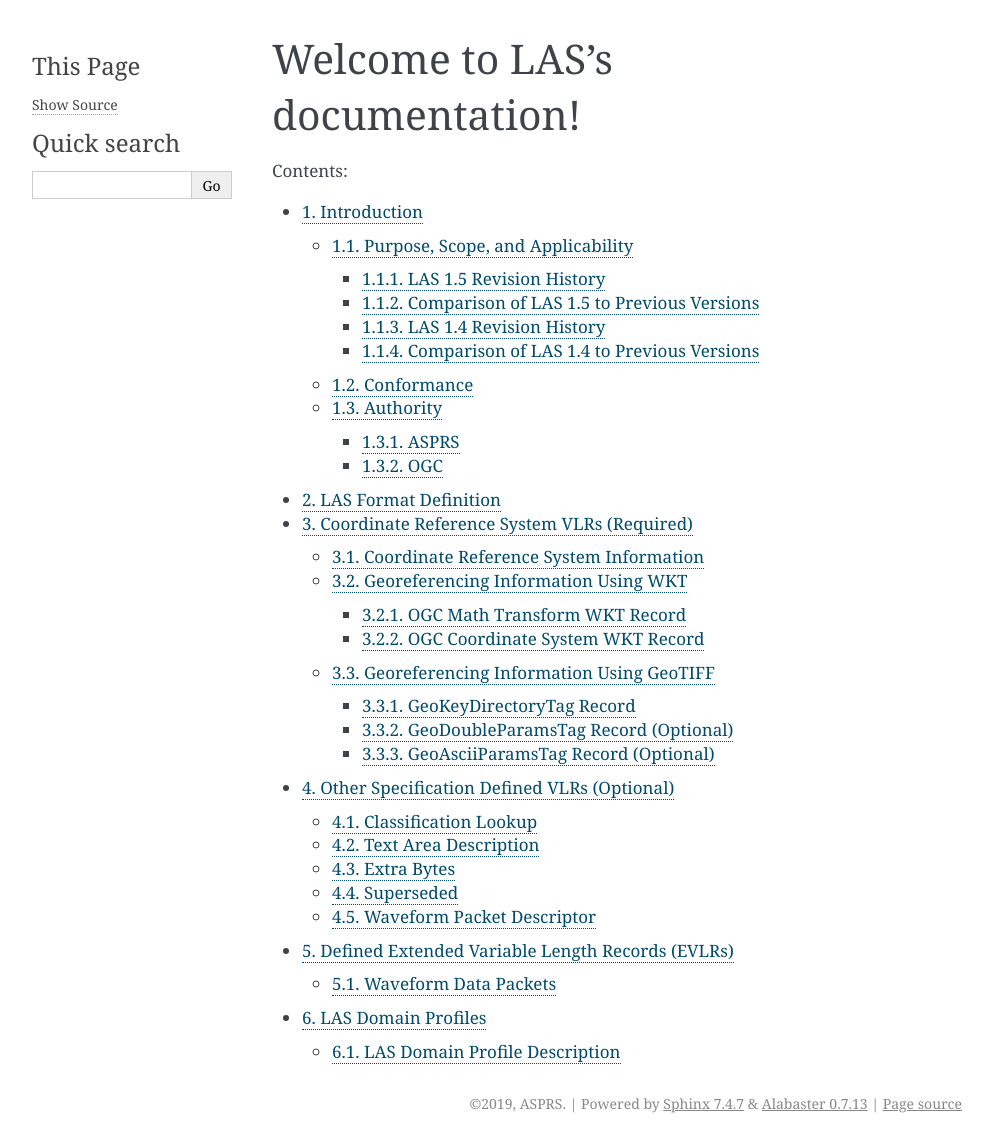
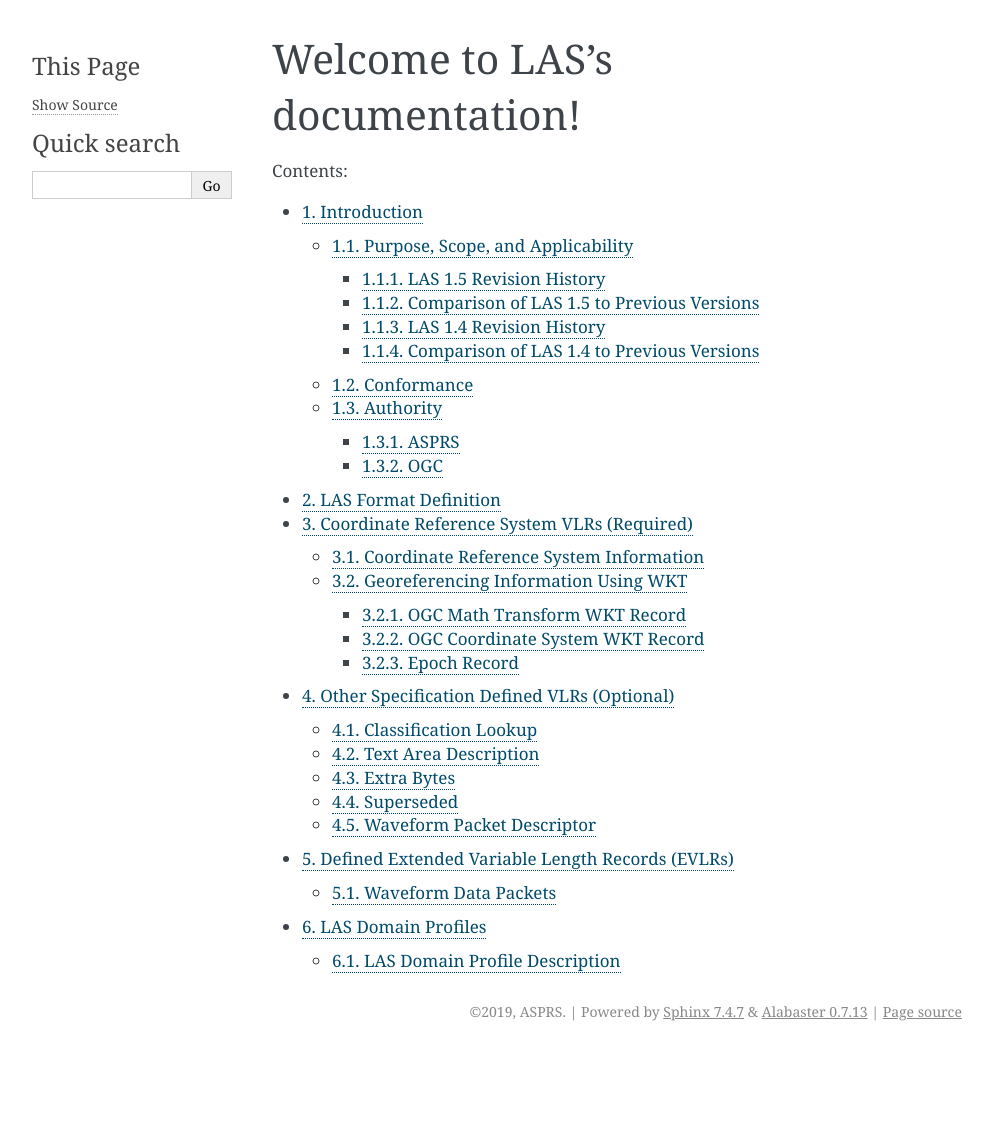
Before and after one commit to ASPRSorg/LAS, a Sphinx documentation site: the page built from source/00_index.txt, in a window 1280 px wide. Shown: the whole page, without its empty margins (148-1141 px from the left). Built offline with Sphinx 7.4.7, drawn with Linux system fonts in a browser that asks for light colours; after the commit the page ends 1051 px from its top, so only the background shows below that; some of the changed lines change nothing that is shown.

Commit message:
WIP updates for WKT definitions

```diff
--- a/source/03_required_vlrs.txt
+++ b/source/03_required_vlrs.txt
@@ -4,37 +4,48 @@
 
 Coordinate Reference System VLRs (Required)
 --------------------------------------------------------------------------------
-LAS 1.4 defines Variable Length Records (VLRs) and Extended Variable Length
+LAS 1.5 defines Variable Length Records (VLRs) and Extended Variable Length
 Records (EVLRs). Coordinate Reference System (CRS) VLRs are defined in this
 section, while other VLRs and EVLRs are defined in the following two sections.
 
 Coordinate Reference System Information
 ................................................................................
 
-The Coordinate Reference System (CRS) information for the point data is
-required for all data. The CRS information will be placed in Variable Length
-Records or Extended Variable Length Records (note that if the writer wishes to
-maintain legacy compatibility, then GeoTIFF in VLRs must be used). The CRS is
-represented by either GeoTIFF or Well Known Text (WKT) as indicated by the WKT
-:ref:`Global Encoding <globalencoding_link>` bit. Point Record Formats 0-5 can
-use either GeoTIFF or WKT, but not both simultaneously. Point Data Record
-Formats 6-10 must use WKT.
+The Coordinate Reference System (CRS) information for the point data is required
+for all data. The CRS information will be placed in Variable Length Records or
+Extended Variable Length Records. The CRS is represented always `OGC Well Known
+Text <https://www.ogc.org/standard/wkt-crs/>`__ (WKT) without regard to the
+:ref:`Global Encoding <globalencoding_link>` bit.
+
+.. note::
+
+    LAS 1.4 supported dual definition of coordinate system depending on the
+    PDRF. PDRFs 0-5 were able to have their coordinate systems defined by
+    GeoTIFF keys but they were voided for LAS 1.5, and it is no longer possible
+    to define coordinate system information with GeoTIFF keys in LAS 1.5.
 
 Georeferencing Information Using WKT
 ................................................................................
 
-For definition of WKT, we refer to Open Geospatial Consortium (OGC)
-specification "OpenGIS coordinate transformation service implementation
-specification" revision 1.00 released 12 January 2001, section 7 (`"Coordinate
-Transformation Service Spec" <https://www.opengeospatial.org/standards/ct>`_).
-As there are a few dialects of WKT, please note that LAS is not using the "ESRI
-WKT" dialect, which does not include TOWGS84 and Authority nodes.
+LAS 1.5 defers its CRS definition to The Open Geospatial Consortium (OGC)
+specification "Well-known text representation of coordinate reference systems",
+located at https://www.ogc.org/standard/wkt-crs/, which provides a comprehensive
+industry standard for describing coordinate systems.
 
-WKT georeferencing information can be specified in two optional variable length
-records, the OGC math transform WKT record and the OGC coordinate system WKT
-record, as follows. Note that the math transform WKT record is added for
-completeness, and a coordinate system WKT *may* or *may not* require a math
-transform WKT record (a parameterized math transform definition).
+*Any published version* of OGC WKT is a valid definition for LAS 1.5. Multiple
+*versions OGC has published multiple versions of WKT, including `18-010
+<https://docs.ogc.org/is/18-010r11/18-010r11.pdf>`__ (commonly called "WKT2" or
+"WKTv2") and `12-063r5 <https://docs.ogc.org/is/12-063r5/12-063r5.html>`__
+(commonly called "WKT1" and the formally ratified variant of WKT that was used
+for LAS 1.4). If OGC were to publish a new WKT specification, it would
+also be a valid definition for LAS 1.5.
+
+WKT georeferencing information must be specified in the
+OGC CRS WKT record, as follows. Two optional VLRs define supporting
+information for CRS defintions – the Math Transform Record and the Epoch Record.
+A CRS WKT definition *may* or *may not* require a math transform WKT record (a
+parameterized math transform definition). A CRS WKT definition *may* require an
+epoch record to precisely define the time point at which the CRS definition refers.
 
 OGC Math Transform WKT Record
 ~~~~~~~~~~~~~~~~~~~~~~~~~~~~~~~~~~~~~~~~~~~~~~~~~~~~~~~~~~~~~~~~~~~~~~~~~~~~~~~~
@@ -72,117 +83,29 @@
 * The OGC Coordinate System WKT VLR data shall be considered C locale-based, and
   no localization of the numeric strings within the WKT should be performed.
 
-Georeferencing Information Using GeoTIFF
-................................................................................
+.. note::
 
-The GeoTIFF specification is defined by http://geotiff.osgeo.org/.
+    *Any published version* of OGC WKT is a valid definition for LAS 1.5. Multiple
+    *versions OGC has published multiple versions of WKT, including `18-010
+    <https://docs.ogc.org/is/18-010r11/18-010r11.pdf>`__ (commonly called "WKT2" or
+    "WKTv2") and `12-063r5 <https://docs.ogc.org/is/12-063r5/12-063r5.html>`__
 
-GeoTIFF georeferencing for the LAS formats uses the same mechanism that was
-developed for the GeoTIFF standard. The variable length header records section
-may contain the same data that would be contained in the GeoTIFF key tags of a
-TIFF file. Since LAS is not a raster format and each point contains its own
-absolute location information, only 3 of the 6 GeoTIFF tags are necessary when
-using GeoTIFF records instead of WKT records. The ModelTiePointTag (33922),
-ModelPixelScaleTag (33550), and ModelTransformationTag (34264) records can be
-excluded. The GeoKeyDirectoryTag (34735), GeoDoubleParamsTag (34736), and
-GeoAsciiParamsTag (34737) records are used.
-
-Only the GeoKeyDirectoryTag record is required when using GeoTIFF records
-instead of WKT records. The GeoDoubleParamsTag and GeoAsciiParamsTag records
-may or may not be present, depending on the content of the GeoKeyDirectoryTag
-record.
-
-GeoKeyDirectoryTag Record
+Epoch Record
 ~~~~~~~~~~~~~~~~~~~~~~~~~~~~~~~~~~~~~~~~~~~~~~~~~~~~~~~~~~~~~~~~~~~~~~~~~~~~~~~~
 
 +-----------------+-----------------------------+
 | User ID         | LASF_Projection             |
 +-----------------+-----------------------------+
-| Record ID       | 34735                       |
+| Record ID       | 2113                        |
 +-----------------+-----------------------------+
 
-This record contains the key values that define the coordinate system. A
-complete description can be found in the GeoTIFF format specification. Here is
-a summary from a programmatic point of view for someone interested in
-implementation.
+The date at which coordinates in the LAS file are referenced to a dynamic
+coordinate reference system is expressed as a decimal year in the Gregorian
+calendar stored as a double. For example: 2017-03-25 in the
+Gregorian calendar would be an epoch value of 2017.23.
 
-The GeoKeyDirectoryTag is defined as an array of uint16_t values.
-Programmatically, the data can be structured as follows:
+.. note::
 
-::
-
-    struct sGeoKeys {
-        uint16_t wKeyDirectoryVersion;
-        uint16_t wKeyRevision;
-        uint16_t wMinorRevision;
-        uint16_t wNumberOfKeys;
-
-        struct sKeyEntry {
-            uint16_t wKeyID;
-            uint16_t wTIFFTagLocation;
-            uint16_t wCount;
-            uint16_t wValue_Offset;
-        } pKey[1];
-    };
-
-...where...
-
-::
-
-    wKeyDirectoryVersion = 1; // Always
-    wKeyRevision = 1;         // Always
-    wMinorRevision = 0;       // Always
-    wNumberOfKeys        // Number of sets of 4 uint16_t integers to follow
-
-.. tabularcolumns:: |p{4.5cm}|p{12.0cm}|
-
-.. table:: GeoKey Four uint16_t Integers
-
-    +---------------------------------+----------------------------------------------------------+
-    | Name                            | Definition                                               |
-    +=================================+==========================================================+
-    | ``wKeyID``                      | Defined key ID for each piece of GeoTIFF data. IDs       |
-    |                                 | contained in the GeoTIFF specification.                  |
-    +---------------------------------+----------------------------------------------------------+
-    | ``wTIFFTagLocation``            | Indicates where the data for this key is located:        |
-    |                                 |                                                          |
-    |                                 | * 0 means data is in the ``wValue_Offset`` field as an   |
-    |                                 |   uint16_t.                                        |
-    |                                 | * 34736 means the data is located at index               |
-    |                                 |   ``wValue_Offset`` of the GeoDoubleParamsTag record.    |
-    |                                 | * 34737 means the data is located at index               |
-    |                                 |   ``wValue_Offset`` of the GeoAsciiParamsTag record.     |
-    +---------------------------------+----------------------------------------------------------+
-    | ``wCount``                      | Number of characters in string for values of             |
-    |                                 | GeoAsciiParamsTag, otherwise is 1.                       |
-    +---------------------------------+----------------------------------------------------------+
-    | ``wValue_Offset``               | Contents vary depending on value for wTIFFTagLocation    |
-    |                                 | above.                                                   |
-    +---------------------------------+----------------------------------------------------------+
-
-
-
-GeoDoubleParamsTag Record (Optional)
-~~~~~~~~~~~~~~~~~~~~~~~~~~~~~~~~~~~~~~~~~~~~~~~~~~~~~~~~~~~~~~~~~~~~~~~~~~~~~~~~
-
-+-----------------+-----------------------------+
-| User ID         | LASF_Projection             |
-+-----------------+-----------------------------+
-| Record ID       | 34736                       |
-+-----------------+-----------------------------+
-
-This record is simply an array of doubles that contain values referenced by tag
-sets in the GeoKeyDirectoryTag record.
-
-GeoAsciiParamsTag Record (Optional)
-~~~~~~~~~~~~~~~~~~~~~~~~~~~~~~~~~~~~~~~~~~~~~~~~~~~~~~~~~~~~~~~~~~~~~~~~~~~~~~~~
-
-+-----------------+-----------------------------+
-| User ID         | LASF_Projection             |
-+-----------------+-----------------------------+
-| Record ID       | 34737                       |
-+-----------------+-----------------------------+
-
-This record is simply an array of ASCII data. It contains many strings separated
-by null terminator characters, which are referenced by position from data in the
-GeoKeyDirectoryTag record.
+    `GDAL <https://gdal.org>`__ provides excellent documentation on coordinate
+    epochs for coordinate reference systems and their usages in raster data formats
+    like GeoTIFF at https://gdal.org/user/coordinate_epoch.html
```
